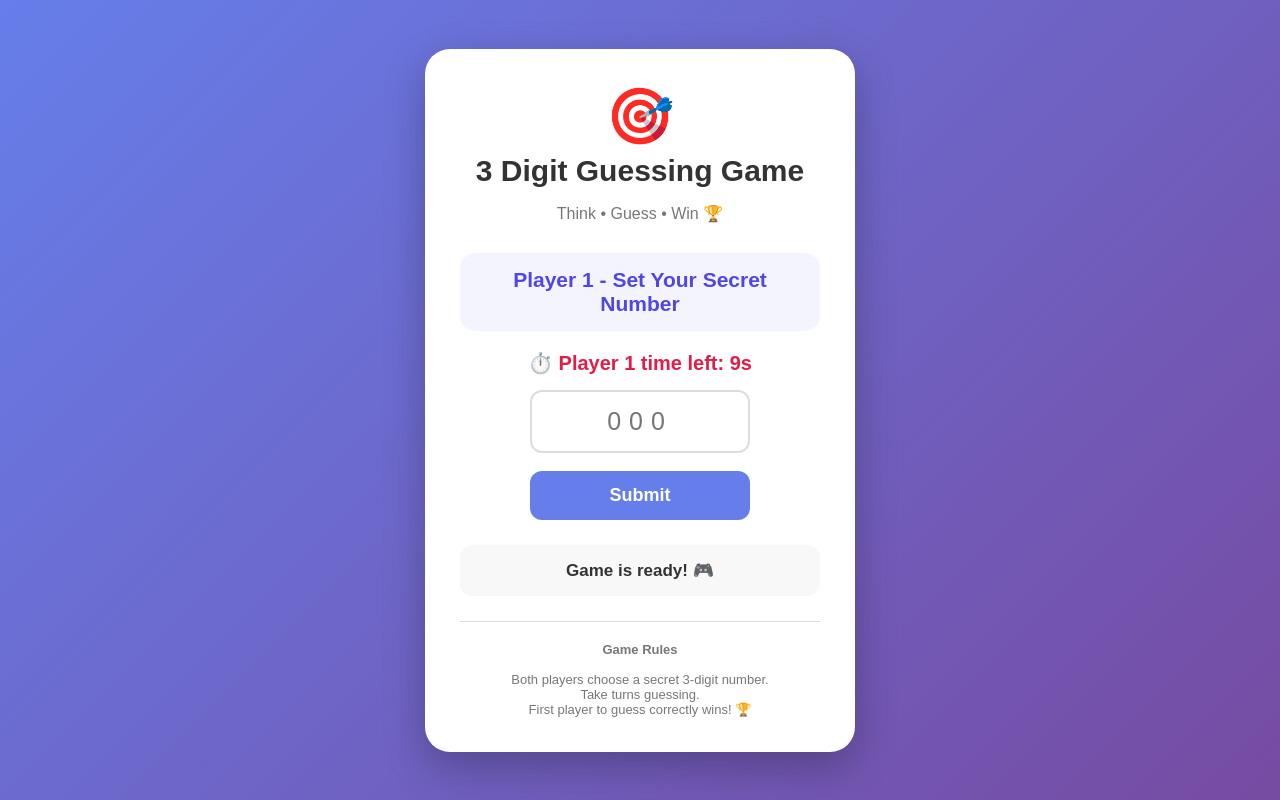
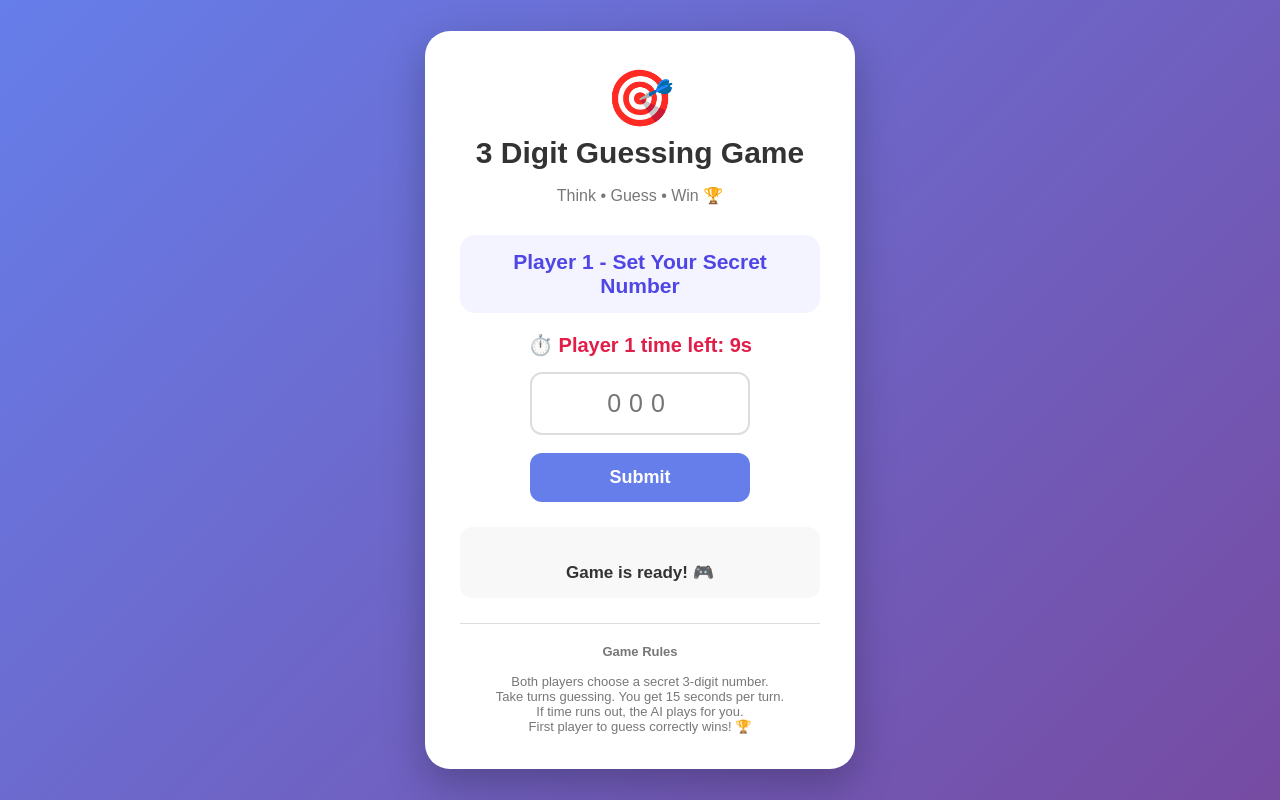
Before and after one commit to Akshu2030/3-digit-guessing-game, a Flask app: page / in a window 1280 px wide. Run offline with Flask 3, Linux system fonts and the light colour scheme.

Commit message:
Add smart AI guess using previous hints

```diff
--- a/app.py
+++ b/app.py
@@ -1,9 +1,31 @@
 from flask import Flask, render_template, request, jsonify
 import random
+
 app = Flask(__name__)
 
 player1_secret = ""
 player2_secret = ""
+
+# Guess history for each player: (guess, correct_numbers, correct_position)
+history = {1: [], 2: []}
+
+
+def get_feedback(guess, secret):
+    """Returns (correct_numbers, correct_position) for a guess."""
+
+    correct_position = 0
+
+    for i in range(3):
+        if guess[i] == secret[i]:
+            correct_position += 1
+
+    correct_numbers = 0
+
+    for digit in set(guess):
+        if digit in secret:
+            correct_numbers += 1
+
+    return correct_numbers, correct_position
 
 
 # Home page
@@ -23,13 +45,11 @@ def set_secret():
     player = data.get("player")
     number = data.get("number")
 
-    # Check number
     if not number or len(number) != 3 or not number.isdigit():
         return jsonify({
             "message": "❌ Please enter exactly 3 digits."
         })
 
-    # Player 1 secret
     if player == 1:
 
         player1_secret = number
@@ -39,7 +59,6 @@ def set_secret():
             "next_player": 2
         })
 
-    # Player 2 secret
     elif player == 2:
 
         player2_secret = number
@@ -69,11 +88,9 @@ def check_guess():
             "correct": False
         })
 
-    # Player 1 guesses Player 2
     if player == 1:
         secret = player2_secret
 
-    # Player 2 guesses Player 1
     elif player == 2:
         secret = player1_secret
 
@@ -83,7 +100,6 @@ def check_guess():
             "correct": False
         })
 
-    # Exact answer
     if guess == secret:
 
         return jsonify({
@@ -91,25 +107,13 @@ def check_guess():
             "correct": True
         })
 
-    # Correct position
-    correct_position = 0
+    correct_numbers, correct_position = get_feedback(guess, secret)
 
-    for i in range(3):
-
-        if guess[i] == secret[i]:
-            correct_position += 1
-
-    # Correct numbers
-    correct_numbers = 0
-
-    for digit in set(guess):
-
-        if digit in secret:
-            correct_numbers += 1
+    # Save this guess so the AI can learn from it
+    history[player].append((guess, correct_numbers, correct_position))
 
     wrong_position = correct_numbers - correct_position
 
-    # Result
     if correct_numbers == 0:
 
         message = "❌ No number is correct."
@@ -138,15 +142,44 @@ def check_guess():
         "message": message,
         "correct": False
     })
-# AI guess (used when the player's time is over)
+
+
+# Smart AI guess (used when the player's time is over)
 @app.route("/ai_guess", methods=["POST"])
 def ai_guess():
 
-    guess = str(random.randint(0, 999)).zfill(3)
+    data = request.get_json(silent=True) or {}
+
+    player = data.get("player")
+
+    past = history.get(player, [])
+
+    candidates = []
+
+    for n in range(1000):
+
+        candidate = str(n).zfill(3)
+
+        possible = True
+
+        for old_guess, old_numbers, old_position in past:
+
+            # Candidate must give the same hints as the real secret gave
+            if candidate == old_guess or \
+               get_feedback(old_guess, candidate) != (old_numbers, old_position):
+                possible = False
+                break
+
+        if possible:
+            candidates.append(candidate)
+
+    if not candidates:
+        candidates = [str(random.randint(0, 999)).zfill(3)]
 
     return jsonify({
-        "guess": guess
+        "guess": random.choice(candidates)
     })
+
 
 # Restart game
 @app.route("/restart", methods=["POST"])
@@ -157,6 +190,9 @@ def restart():
     player1_secret = ""
     player2_secret = ""
 
+    history[1] = []
+    history[2] = []
+
     return jsonify({
         "message": "🔄 New game started!"
     })
--- a/templates/index.html
+++ b/templates/index.html
@@ -1,3 +1,4 @@
+
 <!DOCTYPE html>
 <html>
 <head>
@@ -56,6 +57,13 @@
             font-size: 21px;
         }
 
+        #timer {
+            margin-bottom: 15px;
+            font-size: 20px;
+            font-weight: bold;
+            color: #e11d48;
+        }
+
         input {
             width: 220px;
             padding: 15px;
@@ -106,6 +114,7 @@
             font-size: 17px;
             font-weight: bold;
             color: #333;
+            white-space: pre-line;
         }
 
         .rules {
@@ -115,12 +124,7 @@
             color: #777;
             font-size: 13px;
         }
-#timer {
-    margin-bottom: 15px;
-    font-size: 20px;
-    font-weight: bold;
-    color: #e11d48;
-}
+
         @media (max-width: 500px) {
 
             .game-box {
@@ -154,13 +158,14 @@
 
 
     <div class="player-card">
-
         <h2 id="title">
             Player 1 - Set Your Secret Number
         </h2>
+    </div>
 
-    </div>
-<div id="timer">⏱️ Time left: --</div>
+
+    <div id="timer">⏱️ Time left: --</div>
+
 
     <input
         type="password"
@@ -201,7 +206,11 @@
 
         <br>
 
-        Take turns guessing.
+        Take turns guessing. You get 15 seconds per turn.
+
+        <br>
+
+        If time runs out, the AI plays for you.
 
         <br>
 
@@ -213,6 +222,7 @@
 
 
 <script>
+
 const TIME_LIMIT = 15;   // seconds per turn (change here if needed)
 
 let currentPlayer = 1;
@@ -255,7 +265,11 @@ function updateTimerText() {
 
 // Time over: AI plays for the player
 function autoPlay() {
-    fetch("/ai_guess", { method: "POST" })
+    fetch("/ai_guess", {
+        method: "POST",
+        headers: { "Content-Type": "application/json" },
+        body: JSON.stringify({ player: currentPlayer })
+    })
     .then(response => response.json())
     .then(data => {
         if (gamePhase === "secret") {
```
